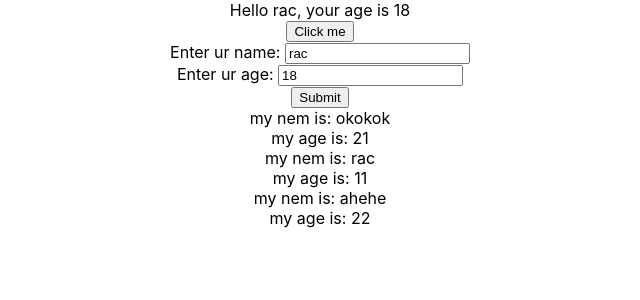
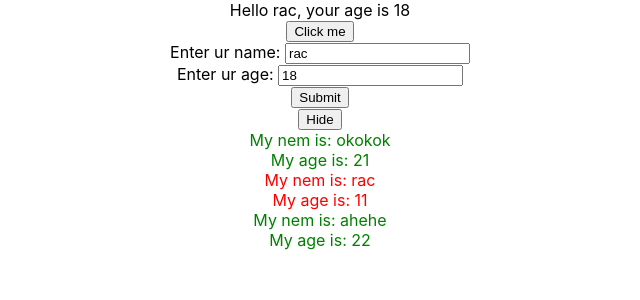
Before and after one commit to lequangphuc-1310/udemy-1st-react, a React (Create React App) app: page / in a window 1280 px wide. Shown: the top 300 px of the page, without its empty margins (320-960 px from the left). Built offline with nearby package versions, Linux system fonts and the light colour scheme.

Commit message:
condition

```diff
--- a/src/App.css
+++ b/src/App.css
@@ -1,3 +1,11 @@
+.red {
+  color: red;
+}
+
+.green {
+  color: green
+}
+
 .App {
   text-align: center;
 }
--- a/src/components/DisplayInfo.js
+++ b/src/components/DisplayInfo.js
@@ -1,19 +1,30 @@
 import React from 'react'
 
 class DisplayInfo extends React.Component {
+    state = { condition: true }
+    handleShowHide = () => {
+        this.setState({ condition: !this.state.condition })
+    }
     render() {
         console.log(this.props)
         const { listUser } = this.props
         return (
             <>
-                {listUser.map((user, index) => {
-                    return (
-                        <div key={index}>
-                            <div>my nem is: {user.name}</div>
-                            <div>my age is: {user.age}</div>
-                        </div>
-                    )
-                })}
+                <div>
+                    <button onClick={() => { this.handleShowHide() }}>{this.state.condition ? 'Hide' : "Show"}</button>
+                </div>
+                {this.state.condition &&
+                    <div>{listUser.map(item => {
+                        return (
+                            <div key={item.id} className={+item.age > 18 ? 'green' : 'red'}>
+                                <div>My nem is: {item.name}</div>
+                                <div>My age is: {item.age}</div>
+                            </div>
+                        )
+                    })}
+                    </div>
+                }
+
             </>
         )
     }
--- a/src/index.js
+++ b/src/index.js
@@ -6,9 +6,9 @@ import reportWebVitals from './reportWebVitals';
 
 const root = ReactDOM.createRoot(document.getElementById('root'));
 root.render(
-  <React.StrictMode>
-    <App />
-  </React.StrictMode>
+  // <React.StrictMode>
+  <App />
+  // </React.StrictMode>
 );
 
 // If you want to start measuring performance in your app, pass a function
```
